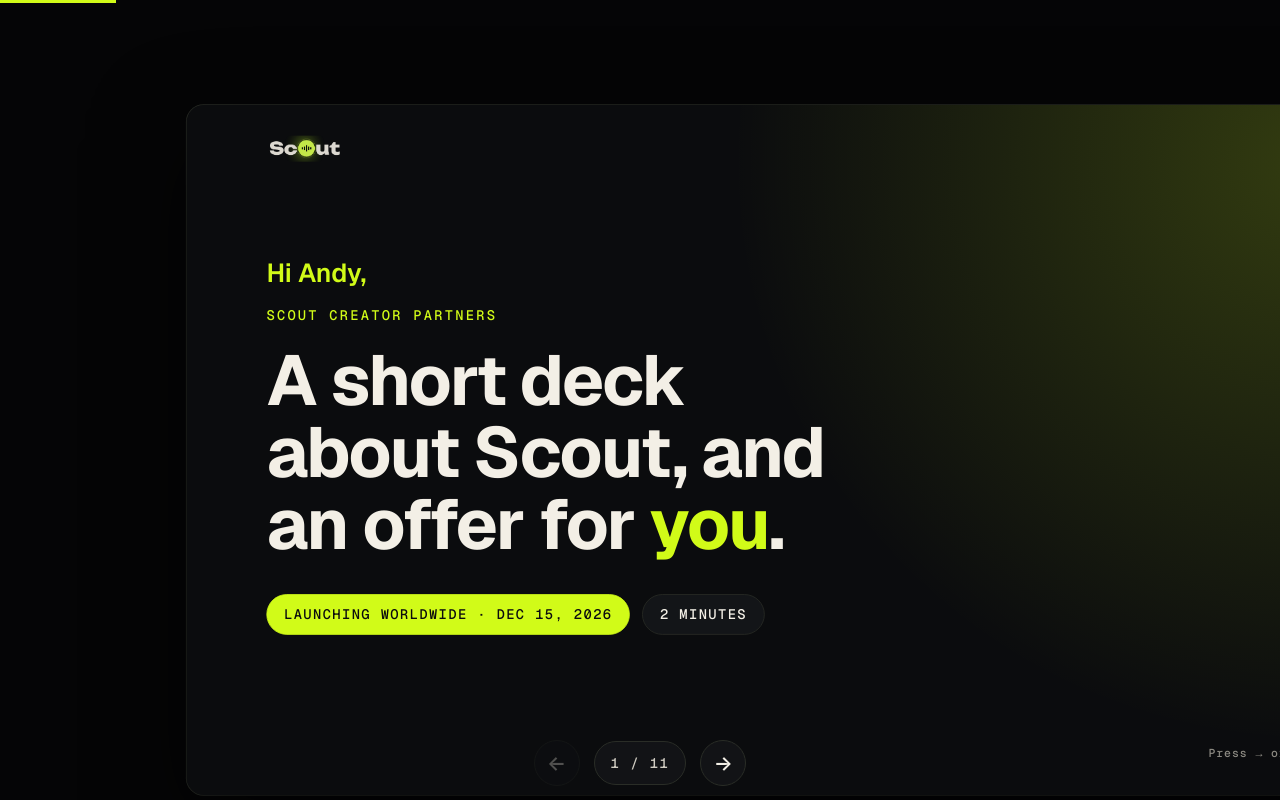
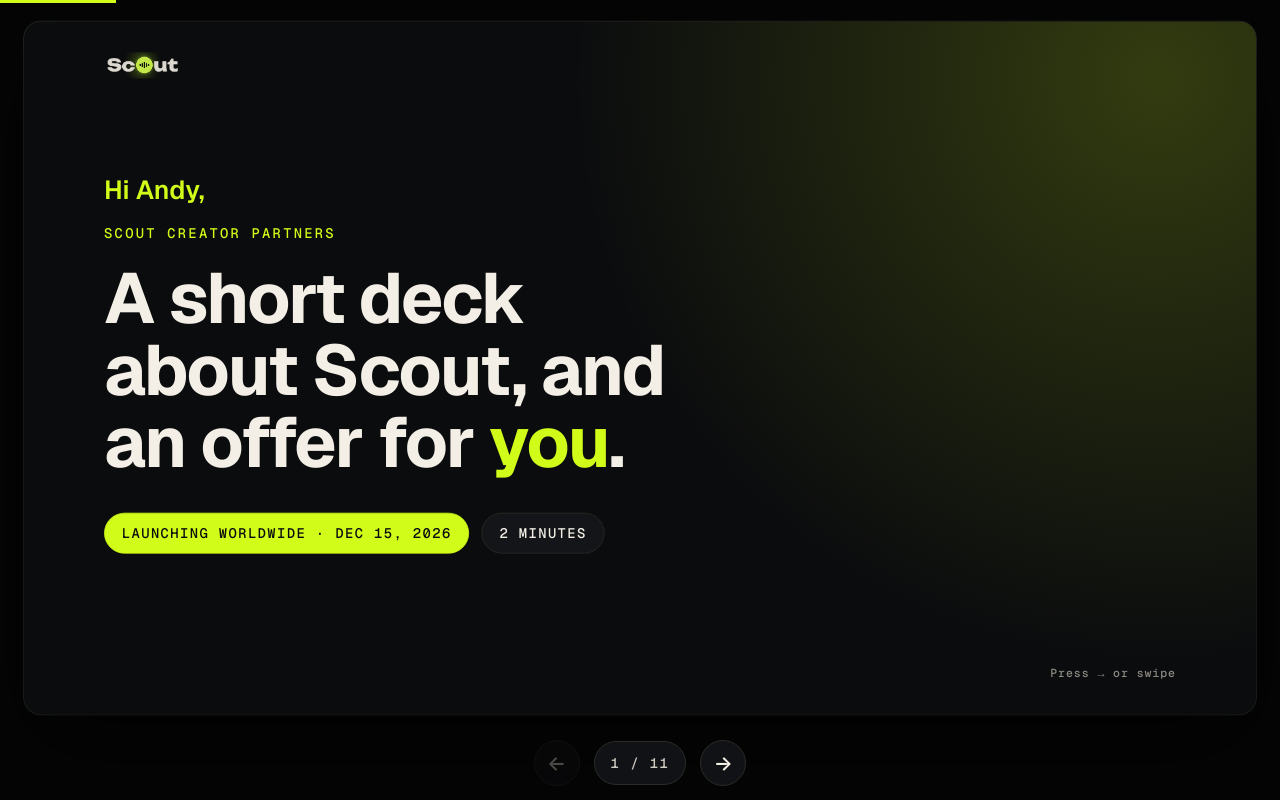
Before and after one commit to qysj9qcnkf-rgb/scout-creators, a plain HTML site: page creators/andycro/index.html in a window 1280 px wide. Drawn offline with nearby package versions, Linux system fonts and the light colour scheme; a web font is replaced by a local one.

Commit message:
H28: deck update
Co-Authored-By: Claude Opus 5.5 <noreply@anthropic.com>
Claude-Session: https://claude.ai/code/session_017SThzXPa8PFHbzdrZ5ghAp

```diff
--- a/creators/andycro/index.html
+++ b/creators/andycro/index.html
@@ -22,8 +22,8 @@ img,video{display:block;max-width:100%}
 a{color:var(--lime)}
 
 /* ---------- stage: a fixed 1600x900 slide scaled to fit (desktop) ---------- */
-.viewport{position:fixed;inset:0;display:grid;place-items:center}
-.stage{position:relative;width:1600px;height:900px;transform-origin:center center;background:var(--ink);border-radius:22px;overflow:hidden;box-shadow:0 40px 120px rgba(0,0,0,.6),0 0 0 1px var(--line)}
+.viewport{position:fixed;inset:0 0 64px 0}
+.stage{position:absolute;left:50%;top:50%;width:1600px;height:900px;transform-origin:center center;transform:translate(-50%,-50%);background:var(--ink);border-radius:22px;overflow:hidden;box-shadow:0 40px 120px rgba(0,0,0,.6),0 0 0 1px var(--line)}
 .slide{position:absolute;inset:0;padding:84px 104px 96px;display:flex;flex-direction:column;justify-content:center;opacity:0;visibility:hidden;transition:opacity .35s ease,transform .35s ease;transform:translateX(24px)}
 .slide.on{opacity:1;visibility:visible;transform:none}
 .slide.back{transform:translateX(-24px)}
@@ -137,8 +137,8 @@ a{color:var(--lime)}
 
 /* ---------- phone: one slide = one screen, swipe ---------- */
 @media (max-width:820px), (max-aspect-ratio:1/1){
-  .viewport{display:block}
-  .stage{width:100vw;height:100svh;height:100dvh;border-radius:0;transform:none!important;box-shadow:none}
+  .viewport{inset:0}
+  .stage{position:relative;left:auto;top:auto;width:100vw;height:100svh;height:100dvh;border-radius:0;transform:none!important;box-shadow:none}
   .slide{padding:64px 20px 92px;justify-content:center;overflow-y:auto}
   .brand{left:20px;top:18px;height:26px}
   .hint{display:none}
@@ -351,7 +351,7 @@ a{color:var(--lime)}
   var counter=document.getElementById("counter"),prog=document.getElementById("progress"),prev=document.getElementById("prev"),next=document.getElementById("next");
   var phone=window.matchMedia("(max-width:820px), (max-aspect-ratio:1/1)");
   function fit(){ if(phone.matches){stage.style.transform="";return}
-    var s=Math.min((window.innerWidth-48)/1600,(window.innerHeight-110)/900);stage.style.transform="scale("+s+")";stage.parentNode.style.paddingBottom="56px"}
+    var s=Math.min((window.innerWidth-48)/1600,(window.innerHeight-64-24)/900);stage.style.transform="translate(-50%,-50%) scale("+s+")"}
   function show(k,fromHash){ k=Math.max(0,Math.min(n-1,k)); var dir=k<i;
     slides.forEach(function(s,j){s.classList.toggle("on",j===k);s.classList.toggle("back",dir&&j!==k);s.setAttribute("aria-hidden",j===k?"false":"true");
       if(j!==k)s.querySelectorAll("video").forEach(function(v){try{v.pause()}catch(e){}})});
```
Also changed, not shown: creators/casualecommerce/index.html (+5 -5 lines), creators/claytonbates/index.html (+5 -5 lines), creators/codingwithjan/index.html (+5 -5 lines), creators/commonthread/index.html (+5 -5 lines), creators/daviefogarty/index.html (+5 -5 lines), creators/ecommercefastlane/index.html (+5 -5 lines), creators/edcodes/index.html (+5 -5 lines), creators/ellemccann/index.html (+5 -5 lines), creators/ethercycle/index.html (+5 -5 lines), creators/honestecommerce/index.html (+5 -5 lines), creators/index.html (+5 -5 lines), creators/mywifequitherjob/index.html (+5 -5 lines), creators/shopify1percent/index.html (+5 -5 lines), creators/shopifysuccess/index.html (+5 -5 lines), 3 more files.
